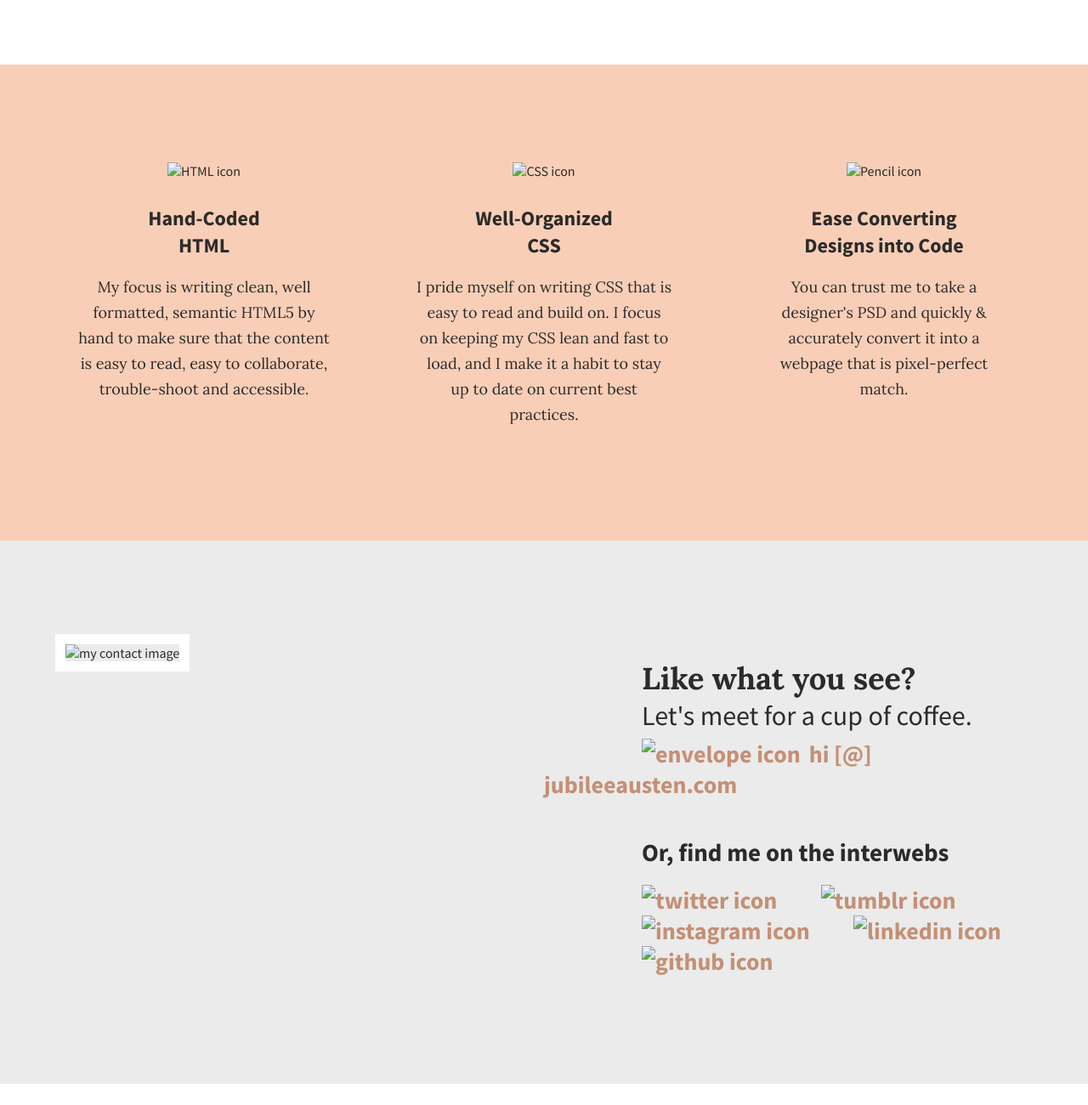
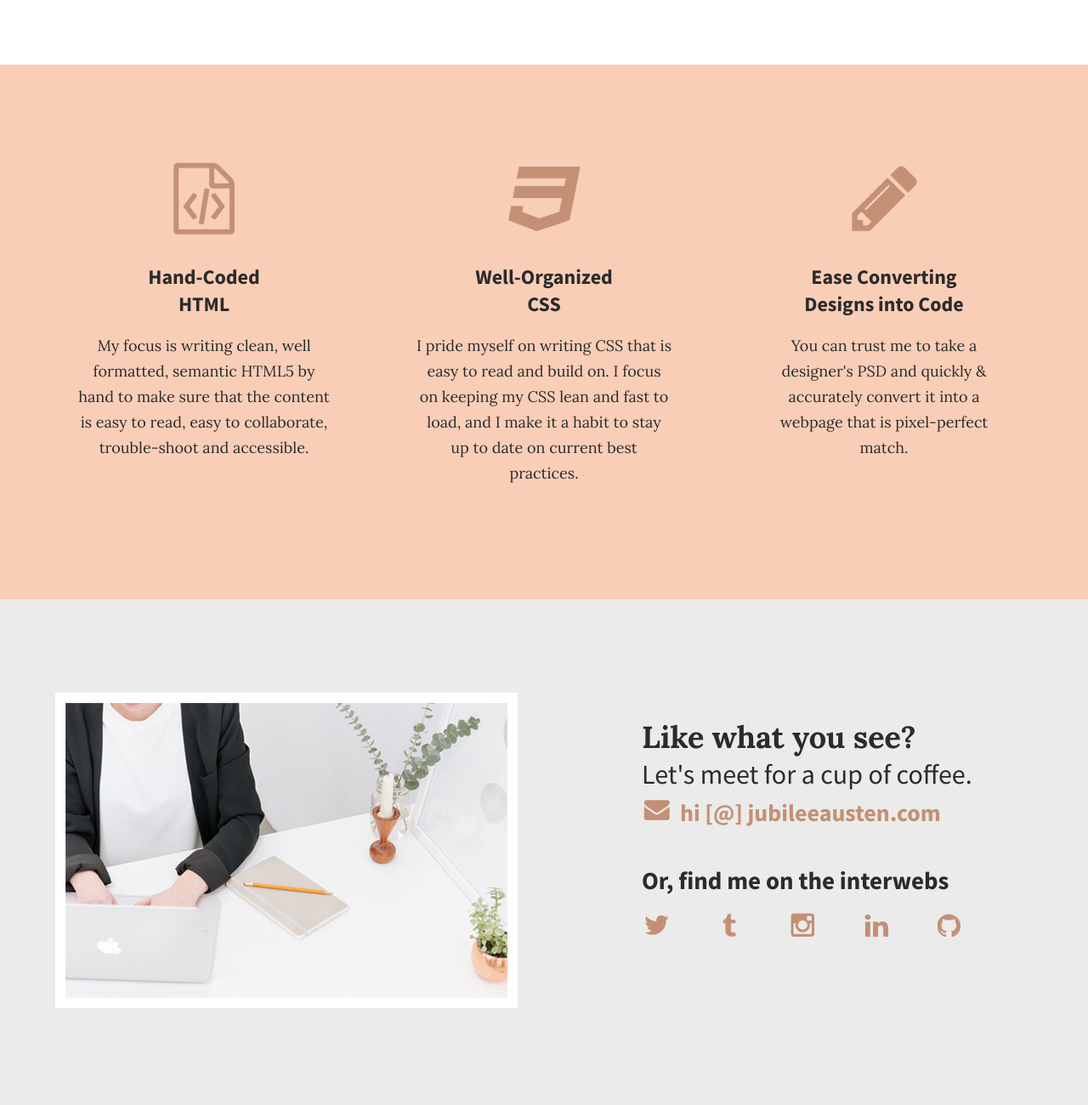
Before and after one commit to skillcrush/101-jubilee_austen, a plain HTML site: page index.html in a window 1280 px wide. Shown: the part 1312-2612 px from the top of the page at 85% size. Before the commit the page ends 2587 px from the top, so only its background shows below. Drawn offline with Linux system fonts and the light colour scheme.

Commit message:
updated image file names in html and css

```diff
--- a/css/main.css
+++ b/css/main.css
@@ -25,7 +25,7 @@ body {
 
 header {
     height: 800px;
-    background: url('../img/hero.png');
+    background: url('../img/full-background.png');
     background-size: cover;
     background-position: center;
 }
--- a/index.html
+++ b/index.html
@@ -1,5 +1,6 @@
 <!doctype html>
 <html lang="en">
+
 <head>
     <meta charset="utf-8">
     <title>Jubilee Austen | Portfolio</title>
@@ -8,6 +9,7 @@
     <link href='https://fonts.googleapis.com/css?family=Lora:400,700' rel='stylesheet' type='text/css'>
     <link href='https://fonts.googleapis.com/css?family=Source+Sans+Pro:400,700' rel='stylesheet' type='text/css'>
 </head>
+
 <body>
     <header>
         <div class="full-width">
@@ -32,10 +34,16 @@
             <div class="full-width">
                 <h2>A little bit about me.</h2>
                 <div class="half-width">
-                        <p>I've made my home base in Providence, Rhode Island, with my small growing family. My journey into tech started with a degree in journalism. As I started sharing my writing online, I was fascinated with how easily I could get my voice out there. I was hooked and wanted to learn how to build my own site to fit my own specific needs.</p>
+                    <p>I've made my home base in Providence, Rhode Island, with my small growing family. My journey into
+                        tech started with a degree in journalism. As I started sharing my writing online, I was
+                        fascinated with how easily I could get my voice out there. I was hooked and wanted to learn how
+                        to build my own site to fit my own specific needs.</p>
                 </div>
                 <div class="half-width">
-                        <p>That curiosity then opened a door that could never be shut. When I learned how to build my first website, I realized I found something that gave me the freedom &amp; versatility I was looking for in my work. Now I've made a full switch to front-end development, where I can use my organization skills and eye for detail to write clean, elegant code.</p>
+                    <p>That curiosity then opened a door that could never be shut. When I learned how to build my first
+                        website, I realized I found something that gave me the freedom &amp; versatility I was looking
+                        for in my work. Now I've made a full switch to front-end development, where I can use my
+                        organization skills and eye for detail to write clean, elegant code.</p>
                 </div>
             </div>
         </section>
@@ -43,19 +51,22 @@
         <section id="work">
             <div class="full-width">
                 <div class="third-width">
-                        <img src="img/icon-html.png" alt="HTML icon" />
+                    <img src="img/html-icon.png" alt="HTML icon" />
                     <h3>Hand-Coded HTML</h3>
-                        <p>My focus is writing clean, well formatted, semantic HTML5 by hand to make sure that the content is easy to read, easy to collaborate, trouble-shoot and accessible.</p>
+                    <p>My focus is writing clean, well formatted, semantic HTML5 by hand to make sure that the content
+                        is easy to read, easy to collaborate, trouble-shoot and accessible.</p>
                 </div>
                 <div class="third-width">
-                        <img src="img/icon-css.png" alt="CSS icon" />
+                    <img src="img/css-icon.png" alt="CSS icon" />
                     <h3>Well-Organized CSS</h3>
-                        <p>I pride myself on writing CSS that is easy to read and build on. I focus on keeping my CSS lean and fast to load, and I make it a habit to stay up to date on current best practices.</p>
+                    <p>I pride myself on writing CSS that is easy to read and build on. I focus on keeping my CSS lean
+                        and fast to load, and I make it a habit to stay up to date on current best practices.</p>
                 </div>
                 <div class="third-width">
-                        <img src="img/icon-pencil.png" alt="Pencil icon" />
+                    <img src="img/pencil-icon.png" alt="Pencil icon" />
                     <h3>Ease Converting Designs into Code</h3>
-                        <p>You can trust me to take a designer's PSD and quickly &amp; accurately convert it into a webpage that is pixel-perfect match.</p>
+                    <p>You can trust me to take a designer's PSD and quickly &amp; accurately convert it into a webpage
+                        that is pixel-perfect match.</p>
                 </div>
             </div>
         </section>
@@ -63,23 +74,25 @@
         <footer id="contact">
             <div class="full-width">
                 <div class="half-width">
-                        <img src="img/contact.png" id="contact-img" alt="my contact image" />
+                    <img src="img/contact-image.png" id="contact-img" alt="my contact image" />
                 </div>
                 <div class="half-width">
                     <h2>Like what you see?</h2>
                     <h3 id="email-header">Let's meet for a cup of coffee.</h3>
-                        <a href="mailto:hi@jubileeausten.com"><img src="img/icon-envelope.png" id="envelope" alt="envelope icon" />hi [@] jubileeausten.com</a>
+                    <a href="mailto:hi@jubileeausten.com"><img src="img/envelope.png" id="envelope"
+                            alt="envelope icon" />hi [@] jubileeausten.com</a>
                     <h3 id="socialmedia-header">Or, find me on the interwebs</h3>
                     <ul>
-                            <li><a href=""><img src="img/icon-twitter.png" alt="twitter icon" /></a></li>
-                            <li><a href=""><img src="img/icon-tumblr.png" alt="tumblr icon" /></a></li>
-                            <li><a href=""><img src="img/icon-instagram.png" alt="instagram icon" /></a></li>
-                            <li><a href=""><img src="img/icon-linkedin.png" alt="linkedin icon" /></a></li>
-                            <li><a href=""><img src="img/icon-github.png" alt="github icon" /></a></li>
+                        <li><a href=""><img src="img/twitter.png" alt="twitter icon" /></a></li>
+                        <li><a href=""><img src="img/tumblr.png" alt="tumblr icon" /></a></li>
+                        <li><a href=""><img src="img/instagram.png" alt="instagram icon" /></a></li>
+                        <li><a href=""><img src="img/linkedin.png" alt="linkedin icon" /></a></li>
+                        <li><a href=""><img src="img/github.png" alt="github icon" /></a></li>
                     </ul>
                 </div>
             </div>
         </footer>
     </main>
 </body>
+
 </html>
```
Lines whose indentation alone changed are shown as unchanged.
